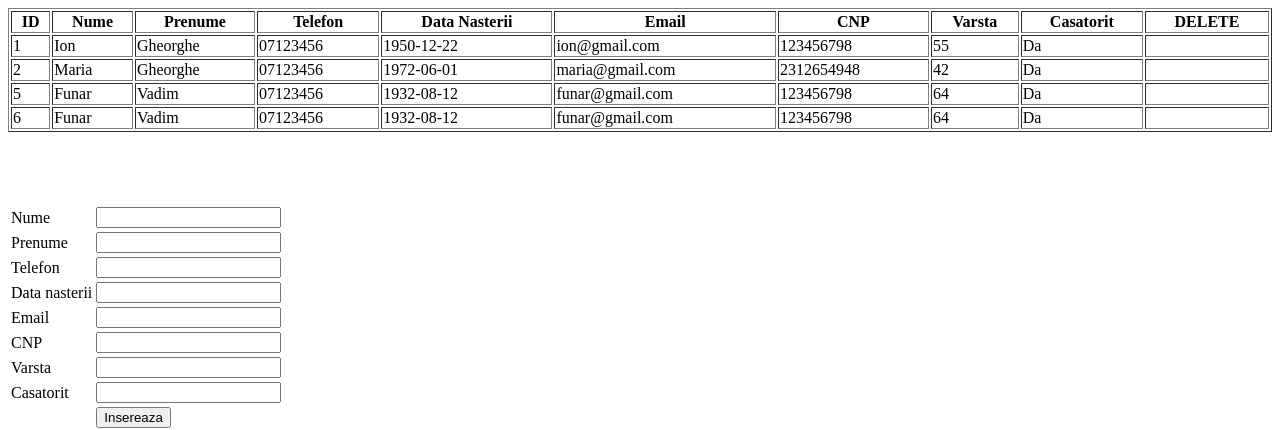
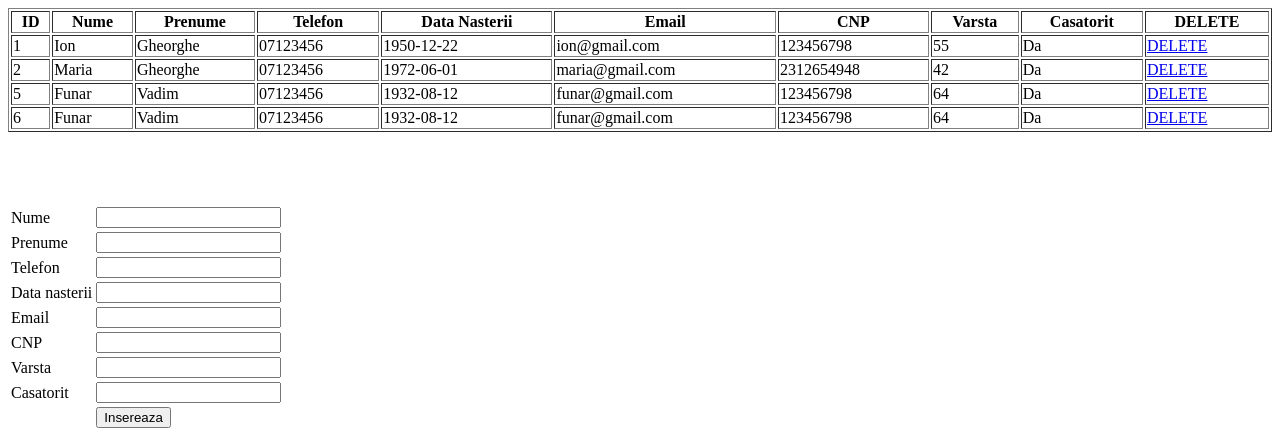
Before and after one commit to mariusamza/Exercitii-PHP, a PHP site: page / in a window 1280 px wide. Shown: the top 430 px of the page. Run offline with PHP 8.4, Linux system fonts and the light colour scheme; data comes from the database, SQL or seed files in the repository.

Commit message:
New feature: DELETE!

```diff
--- a/index.php
+++ b/index.php
@@ -25,6 +25,19 @@ values('$nume','$prenume','$telefon','$datan','$email','$cnp','$varsta','$casato
         echo "Eroare: " . $conn->error;
     }
 }
+
+
+
+if(isset($_GET['delete'])) {
+
+    $id=$_GET['id'];
+
+    $sql="delete from angajati where id='$id'";
+
+    $conn->query($sql);
+
+}
+
 ?>
 
 
@@ -71,7 +84,7 @@ if($result->num_rows > 0) {
         echo "</td>";
 
         echo "<td>";
-
+        echo "<a href='?delete&id=$id'>DELETE</a>";
         echo "</td>";
 
         echo '</tr>';
```
